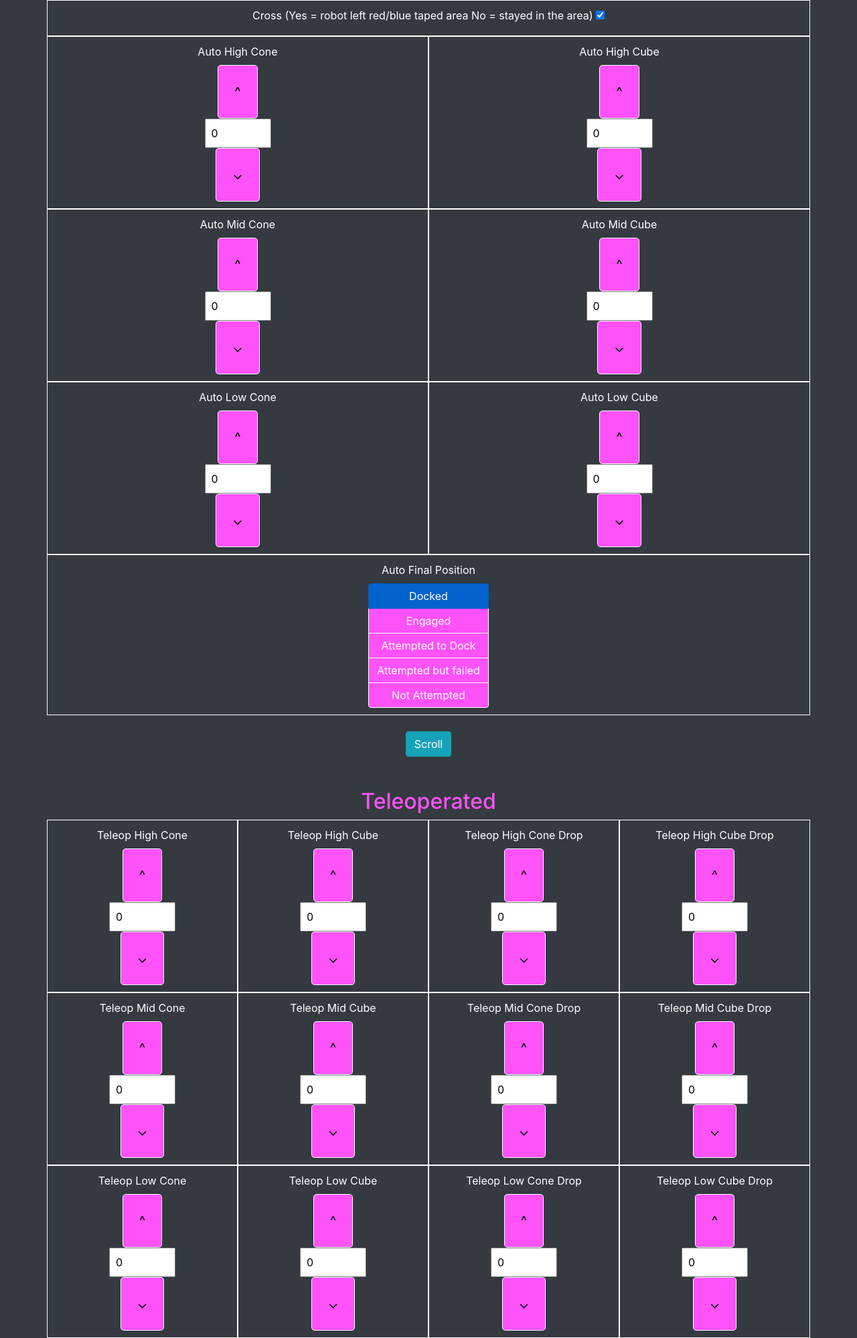
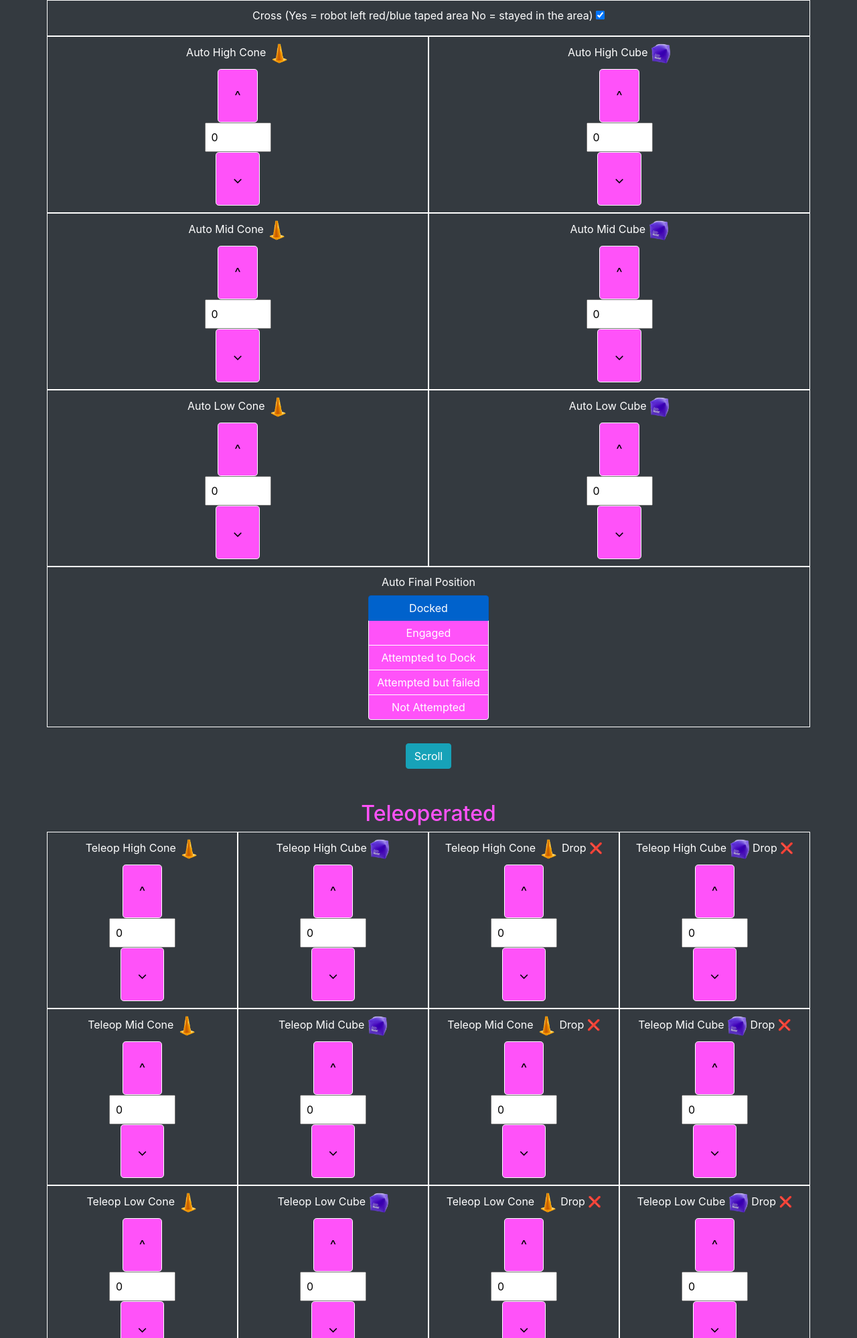
Before and after one commit to AkeBoss-tech/BootstrapStrategyApp, a plain HTML site: page index.html in a window 1280 px wide. Shown: the part 802-2800 px from the top of the page at 67% size. Drawn offline with Linux system fonts and the light colour scheme.

Commit message:
added emojis

```diff
--- a/index.html
+++ b/index.html
@@ -182,13 +182,13 @@
                     <label for="preload" class="form_label">Preload</label><br>
                     <div class="btn-group-vertical btn-group-toggle" data-toggle="buttons">
                         <label class="btn btn-primary active purple-btn" for="cone_button">
-                            <input type="radio" class="btn-check" id="cone_button" name="preload" value="Cone" autocomplete="off" checked>Cone
+                            <input type="radio" class="btn-check" id="cone_button" name="preload" value="Cone" autocomplete="off" checked>Cone <img src="m/cone.png" alt="Cone" height="30px">
                         </label>
                         <label class="btn btn-primary purple-btn" for="cube_button">
-                            <input type="radio" class="btn-check" id="cube_button" name="preload" value="Cube" autocomplete="off">Cube
+                            <input type="radio" class="btn-check" id="cube_button" name="preload" value="Cube" autocomplete="off">Cube <img src="m/cube.png" alt="Cone" height="30px">
                         </label>
                         <label class="btn btn-primary purple-btn" for="none_button">
-                            <input type="radio" class="btn-check" id="none_button" name="preload" value="None" autocomplete="off">None
+                            <input type="radio" class="btn-check" id="none_button" name="preload" value="None" autocomplete="off">None ❌
                         </label>
                     </div>
                 </div>
@@ -213,7 +213,7 @@
             <br> -->
             <div class="row">
                 <div class="col">
-                    <label for="auto_high_cone" class="form_label">Auto High Cone</label><br>
+                    <label for="auto_high_cone" class="form_label">Auto High Cone <img src="m/cone.png" alt="Cone" height="30px"></label><br>
                     <input type="button" onclick="incrementID('auto_high_cone', 1)" value="^"
                         class="btn purple-btn btn-lg p-4"></input> <br>
                     <input type="number" min="0" max="40" id="auto_high_cone" value="0"
@@ -222,7 +222,7 @@
                         class="btn purple-btn btn-lg p-4"></input> <br>
                 </div>
                 <div class="col">
-                    <label for="auto_high_cube" class="form_label">Auto High Cube</label>
+                    <label for="auto_high_cube" class="form_label">Auto High Cube <img src="m/cube.png" alt="Cube" height="30px"></label>
                     <br>
                     <input type="button" onclick="incrementID('auto_high_cube', 1)" value="^"
                         class="btn purple-btn btn-lg p-4"></input> <br>
@@ -235,7 +235,7 @@
             </div>
             <div class="row">
                 <div class="col">
-                    <label for="auto_mid_cone" class="form_label">Auto Mid Cone</label><br>
+                    <label for="auto_mid_cone" class="form_label">Auto Mid Cone <img src="m/cone.png" alt="Cone" height="30px"></label><br>
                     <input type="button" onclick="incrementID('auto_mid_cone', 1)" value="^"
                         class="btn purple-btn btn-lg p-4"></input> <br>
                     <input type="number" min="0" max="40" id="auto_mid_cone" value="0"
@@ -245,7 +245,7 @@
                 </div>
 
                 <div class="col">
-                    <label for="auto_mid_cube" class="form_label">Auto Mid Cube</label><br>
+                    <label for="auto_mid_cube" class="form_label">Auto Mid Cube <img src="m/cube.png" alt="Cube" height="30px"></label><br>
                     <input type="button" onclick="incrementID('auto_mid_cube', 1)" value="^"
                         class="btn purple-btn btn-lg p-4"></input> <br>
                     <input type="number" min="0" max="40" id="auto_mid_cube" value="0"
@@ -256,7 +256,7 @@
             </div>
             <div class="row">
                 <div class="col">
-                    <label for="auto_low_cone" class="form_label">Auto Low Cone</label>
+                    <label for="auto_low_cone" class="form_label">Auto Low Cone <img src="m/cone.png" alt="Cone" height="30px"></label>
                     <br>
                     <input type="button" onclick="incrementID('auto_low_cone', 1)" value="^"
                         class="btn purple-btn btn-lg p-4"></input><br>
@@ -267,7 +267,7 @@
                 </div>
 
                 <div class="col">
-                    <label for="auto_low_cube" class="form_label">Auto Low Cube</label><br>
+                    <label for="auto_low_cube" class="form_label">Auto Low Cube <img src="m/cube.png" alt="Cube" height="30px"></label><br>
                     <input type="button" onclick="incrementID('auto_low_cube', 1)" value="^"
                         class="btn purple-btn btn-lg p-4"></input> <br>
                     <input type="number" min="0" max="40" id="auto_low_cube" value="0"
@@ -317,7 +317,7 @@
             <!-- <br> -->
             <div class="row">
                 <div class="col">
-                    <label for="tele_high_cone" class="form_label">Teleop High Cone</label><br>
+                    <label for="tele_high_cone" class="form_label">Teleop High Cone <img src="m/cone.png" alt="Cone" height="30px"></label><br>
                     <input type="button" onclick="incrementID('tele_high_cone', 1)" value="^"
                         class="btn purple-btn btn-lg p-4"></input> <br>
                     <input type="number" min="0" max="40" id="tele_high_cone" value="0"
@@ -326,7 +326,7 @@
                         class="btn purple-btn btn-lg p-4"></input> <br>
                 </div>
                 <div class="col">
-                    <label for="tele_high_cube" class="form_label">Teleop High Cube</label><br>
+                    <label for="tele_high_cube" class="form_label">Teleop High Cube <img src="m/cube.png" alt="Cube" height="30px"></label><br>
                     <input type="button" onclick="incrementID('tele_high_cube', 1)" value="^"
                         class="btn purple-btn btn-lg p-4"></input> <br>
                     <input type="number" min="0" max="40" id="tele_high_cube" value="0"
@@ -335,7 +335,7 @@
                         class="btn purple-btn btn-lg p-4"></input>
                 </div>
                 <div class="col">
-                    <label for="tele_high_cone_drop" class="form_label">Teleop High Cone Drop</label><br>
+                    <label for="tele_high_cone_drop" class="form_label">Teleop High Cone <img src="m/cone.png" alt="Cone" height="30px"> Drop ❌</label><br>
                     <input type="button" onclick="incrementID('tele_high_cone_drop', 1)" value="^"
                         class="btn purple-btn btn-lg p-4"></input> <br>
                     <input type="number" min="0" max="40" id="tele_high_cone_drop" value="0"
@@ -344,7 +344,7 @@
                         class="btn purple-btn btn-lg p-4"></input> <br>
                 </div>
                 <div class="col">
-                    <label for="tele_high_cube_drop" class="form_label">Teleop High Cube Drop</label><br>
+                    <label for="tele_high_cube_drop" class="form_label">Teleop High Cube <img src="m/cube.png" alt="Cone" height="30px"> Drop ❌</label><br>
                     <input type="button" onclick="incrementID('tele_high_cube_drop', 1)" value="^"
                         class="btn purple-btn btn-lg p-4"></input> <br>
                     <input type="number" min="0" max="40" id="tele_high_cube_drop" value="0"
@@ -355,7 +355,7 @@
             </div>
             <div class="row">
                 <div class="col">
-                    <label for="tele_mid_cone" class="form_label">Teleop Mid Cone</label><br>
+                    <label for="tele_mid_cone" class="form_label">Teleop Mid Cone <img src="m/cone.png" alt="Cone" height="30px"></label><br>
                     <input type="button" onclick="incrementID('tele_mid_cone', 1)" value="^"
                         class="btn purple-btn btn-lg p-4"></input> <br>
                     <input type="number" min="0" max="40" id="tele_mid_cone" value="0"
@@ -364,7 +364,7 @@
                         class="btn purple-btn btn-lg p-4"></input> <br>
                 </div>
                 <div class="col">
-                    <label for="tele_mid_cube" class="form_label">Teleop Mid Cube</label><br>
+                    <label for="tele_mid_cube" class="form_label">Teleop Mid Cube <img src="m/cube.png" alt="Cube" height="30px"></label><br>
                     <input type="button" onclick="incrementID('tele_mid_cube', 1)" value="^"
                         class="btn purple-btn btn-lg p-4"></input> <br>
                     <input type="number" min="0" max="40" id="tele_mid_cube" value="0"
@@ -373,7 +373,7 @@
                         class="btn purple-btn btn-lg p-4"></input> <br>
                 </div>
                 <div class="col">
-                    <label for="tele_mid_cone_drop" class="form_label">Teleop Mid Cone Drop</label><br>
+                    <label for="tele_mid_cone_drop" class="form_label">Teleop Mid Cone  <img src="m/cone.png" alt="Cone" height="30px"> Drop ❌</label><br>
                     <input type="button" onclick="incrementID('tele_mid_cone_drop', 1)" value="^"
                         class="btn purple-btn btn-lg p-4"></input> <br>
                     <input type="number" min="0" max="40" id="tele_mid_cone_drop" value="0"
@@ -382,7 +382,7 @@
                         class="btn purple-btn btn-lg p-4"></input> <br>
                 </div>
                 <div class="col">
-                    <label for="tele_mid_cube_drop" class="form_label">Teleop Mid Cube Drop</label><br>
+                    <label for="tele_mid_cube_drop" class="form_label">Teleop Mid Cube <img src="m/cube.png" alt="Cone" height="30px"> Drop ❌</label><br>
                     <input type="button" onclick="incrementID('tele_mid_cube_drop', 1)" value="^"
                         class="btn purple-btn btn-lg p-4"></input> <br>
                     <input type="number" min="0" max="40" id="tele_mid_cube_drop" value="0"
@@ -393,7 +393,7 @@
             </div>
             <div class="row">
                 <div class="col" style="font-size: 16px">
-                    <label for="tele_low_cone" class="form_label">Teleop Low Cone</label><br>
+                    <label for="tele_low_cone" class="form_label">Teleop Low Cone <img src="m/cone.png" alt="Cone" height="30px"></label><br>
                     <input type="button" onclick="incrementID('tele_low_cone', 1)" value="^"
                         class="btn purple-btn btn-lg p-4"></input> <br>
                     <input type="number" min="0" max="40" id="tele_low_cone" value="0"
@@ -402,7 +402,7 @@
                         class="btn purple-btn btn-lg p-4"></input> <br>
                 </div>
                 <div class="col">
-                    <label for="tele_low_cube" class="form_label">Teleop Low Cube</label><br>
+                    <label for="tele_low_cube" class="form_label">Teleop Low Cube <img src="m/cube.png" alt="Cube" height="30px"></label><br>
                     <input type="button" onclick="incrementID('tele_low_cube', 1)" value="^"
                         class="btn purple-btn btn-lg p-4"></input> <br>
                     <input type="number" min="0" max="40" id="tele_low_cube" value="0"
@@ -412,7 +412,7 @@
                 </div>
                 <!-- Dropped -->
                 <div class="col">
-                    <label for="tele_low_cone_drop" class="form_label">Teleop Low Cone Drop</label><br>
+                    <label for="tele_low_cone_drop" class="form_label">Teleop Low Cone <img src="m/cone.png" alt="Cone" height="30px"> Drop ❌</label><br>
                     <input type="button" onclick="incrementID('tele_low_cone_drop', 1)" value="^"
                         class="btn purple-btn btn-lg p-4"></input> <br>
                     <input type="number" min="0" max="40" id="tele_low_cone_drop" value="0"
@@ -421,7 +421,7 @@
                         class="btn purple-btn btn-lg p-4"></input> <br>
                 </div>
                 <div class="col">
-                    <label for="tele_low_cube_drop" class="form_label">Teleop Low Cube Drop </label><br>
+                    <label for="tele_low_cube_drop" class="form_label">Teleop Low Cube <img src="m/cube.png" alt="Cube" height="30px"> Drop ❌ </label><br>
                     <input type="button" onclick="incrementID('tele_low_cube_drop', 1)" value="^"
                         class="btn purple-btn btn-lg p-4"></input> <br>
                     <input type="number" min="0" max="40" id="tele_low_cube_drop" value="0" class="form_text_input p-2">
```
Also changed, not shown: m/cone.png (added), m/cube.png (added).
